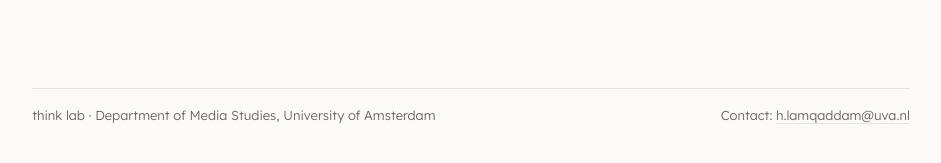
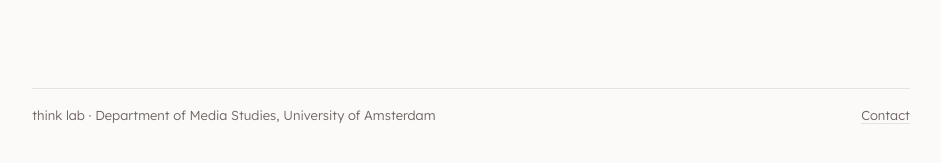
Before and after one commit to HLMQA/think, a Jekyll site: the page built from index.md, in a window 1280 px wide. Shown: the part 726-889 px from the top of the page, without its empty margins (169-1110 px from the left). Built offline with Jekyll 4.4.1, drawn with Linux system fonts in a browser that asks for light colours.

Commit message:
Replace contact email with link to UvA profile
Co-Authored-By: Claude Opus 5.5 <noreply@anthropic.com>
Claude-Session: https://claude.ai/code/session_01TgR6aJ38HLEPLrkB6bpgPr

```diff
--- a/_config.yml
+++ b/_config.yml
@@ -5,8 +5,7 @@ baseurl: ""
 lang: en
 
 contact:
-  user: h.lamqaddam
-  domain: uva.nl
+  profile: https://www.uva.nl/en/profile/l/a/h.lamqaddam/h.lamqaddam.html
 
 collections:
   projects:
--- a/_layouts/default.html
+++ b/_layouts/default.html
@@ -17,16 +17,7 @@
   </main>
   <footer class="footer">
     <span>think lab · Department of Media Studies, University of Amsterdam</span>
-    <span class="contact">Contact: <a class="email" data-u="{{ site.contact.user | split: '' | reverse | join: '' }}" data-d="{{ site.contact.domain | split: '' | reverse | join: '' }}">{{ site.contact.user }} [at] {{ site.contact.domain | replace: '.', ' [dot] ' }}</a></span>
+    <span class="contact"><a href="{{ site.contact.profile }}">Contact</a></span>
   </footer>
-  <script>
-    // Assemble the address in the browser so it never appears whole in the page source.
-    document.querySelectorAll("a.email").forEach(function (a) {
-      var rev = function (s) { return s.split("").reverse().join(""); };
-      var addr = rev(a.dataset.u) + "\u0040" + rev(a.dataset.d);
-      a.textContent = addr;
-      a.href = "mail" + "to:" + addr;
-    });
-  </script>
 </body>
 </html>
```
